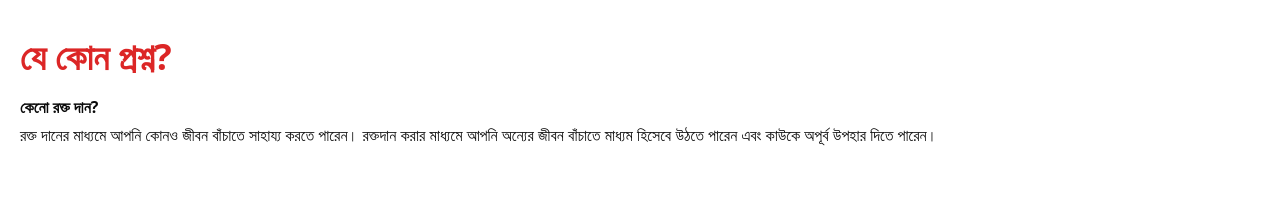
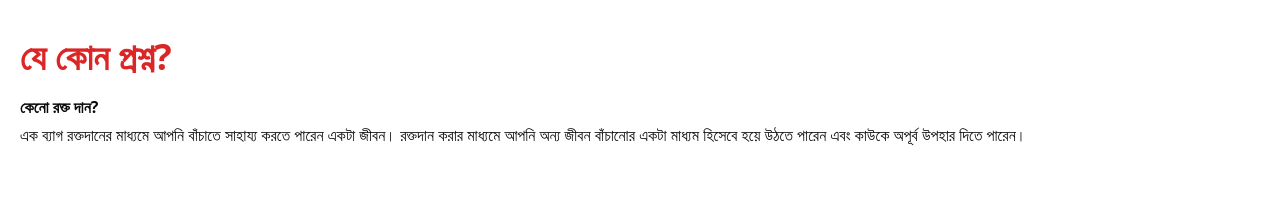
Before and after one commit to shawonetc42/blood, a Next.js app: page / in a window 1280 px wide. Shown: the part 1040-1251 px from the top of the page. Built offline with nearby package versions, Linux system fonts and the light colour scheme.

Commit message:
Update Question.js v2

```diff
--- a/components/Home/Question.js
+++ b/components/Home/Question.js
@@ -15,7 +15,7 @@ function Question() {
       </div>
       <div>
 
-      রক্ত দানের মাধ্যমে আপনি কোনও জীবন বাঁচাতে সাহায্য করতে পারেন। রক্তদান করার মাধ্যমে আপনি অন্যের জীবন বাঁচাতে মাধ্যম হিসেবে উঠতে পারেন এবং কাউকে অপূর্ব উপহার দিতে পারেন।
+      এক ব্যাগ রক্তদানের মাধ্যমে আপনি বাঁচাতে সাহায্য করতে পারেন একটা জীবন। রক্তদান করার মাধ্যমে আপনি অন্য জীবন বাঁচানোর একটা মাধ্যম হিসেবে হয়ে উঠতে পারেন এবং কাউকে অপূর্ব উপহার দিতে পারেন।
       </div>
     </div>
   </span>
```
